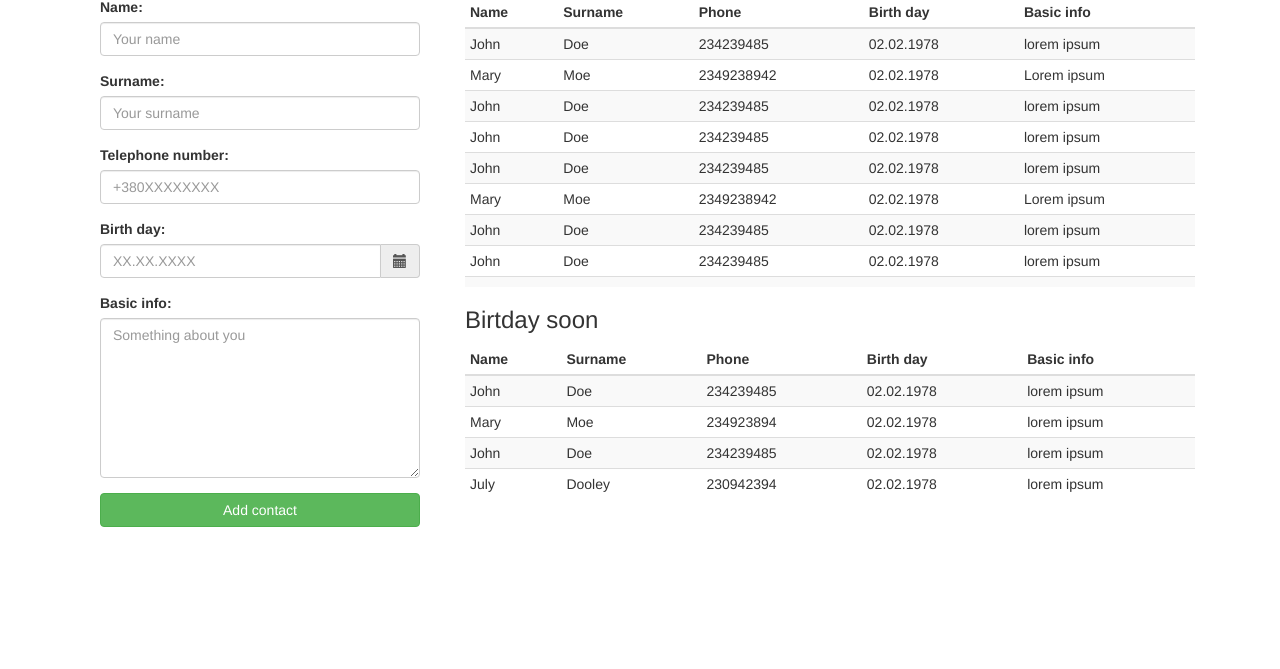
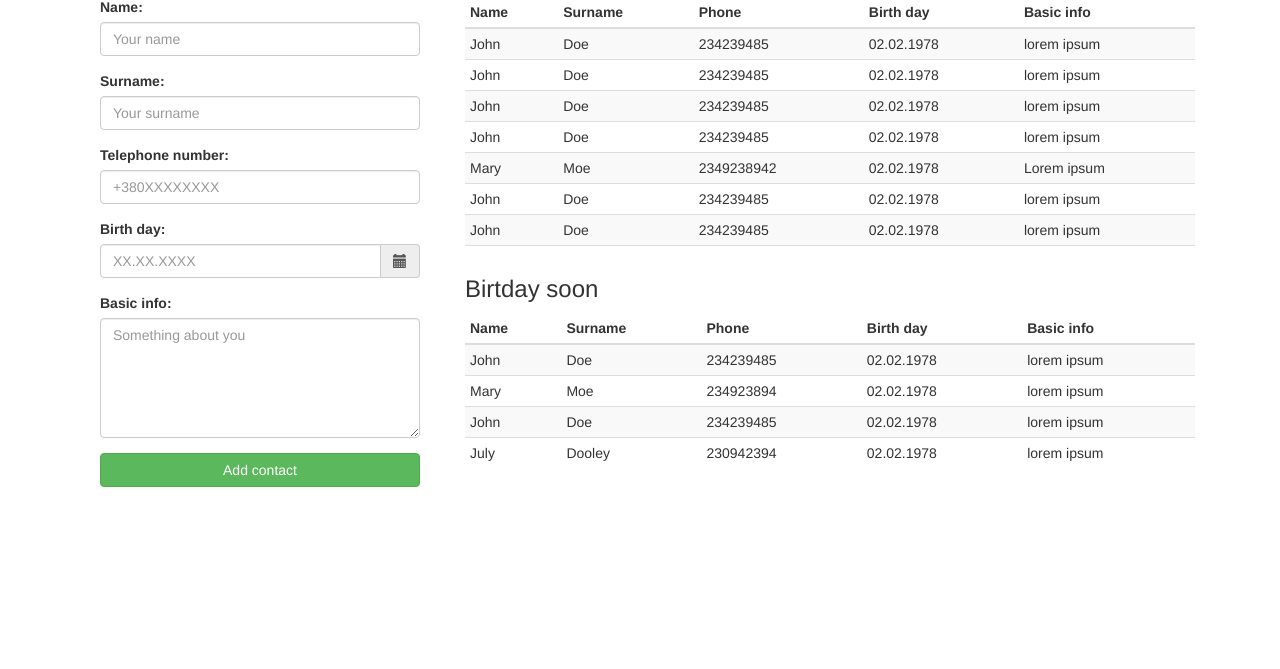
Before and after one commit to usernamen7/angular-practise, a plain HTML site: page index.html in a window 1280 px wide. Shown: the part 131-800 px from the top of the page. Drawn offline with nearby package versions, Linux system fonts and the light colour scheme.

Commit message:
fix textarea size, some html

```diff
--- a/css/style.css
+++ b/css/style.css
@@ -2,6 +2,6 @@ textarea {
   min-width:100%;
   max-width:100%;
 
-  min-height: 160px;
-  max-height: 520px;
+  min-height: 60px;
+  max-height: 120px;
 }
--- a/index.html
+++ b/index.html
@@ -18,14 +18,14 @@
     <nav class="navbar navbar-inverse">
         <div class="container-fluid">
             <div class="navbar-header">
-                <a class="navbar-brand" href="#">I love Angular and Laravel</a>
+                <a class="navbar-brand" href="#">Contact list</a>
             </div>
             <ul class="nav navbar-nav">
                 <li class="active">
                     <a href="index.html">Add new contact</a>
                 </li>
                 <li>
-                    <a href="#">Read contact</a>
+                    <a href="#">Read more</a>
                 </li>
             </ul>
         </div>
@@ -83,7 +83,7 @@
                 </div>
 
                 <div class="col-md-8">
-                    <h3 class="dark-grey">Contact list</h3>
+                    <h3 class="dark-grey">Last users</h3>
                     <table class="table table-striped table-condensed">
                         <thead>
                             <tr>
@@ -101,13 +101,6 @@
                                 <td>234239485</td>
                                 <td>02.02.1978</td>
                                 <td>lorem ipsum</td>
-                            </tr>
-                            <tr>
-                                <td>Mary</td>
-                                <td>Moe</td>
-                                <td>2349238942</td>
-                                <td>02.02.1978</td>
-                                <td>Lorem ipsum </td>
                             </tr>
                             <tr>
                                 <td>John</td>
```
